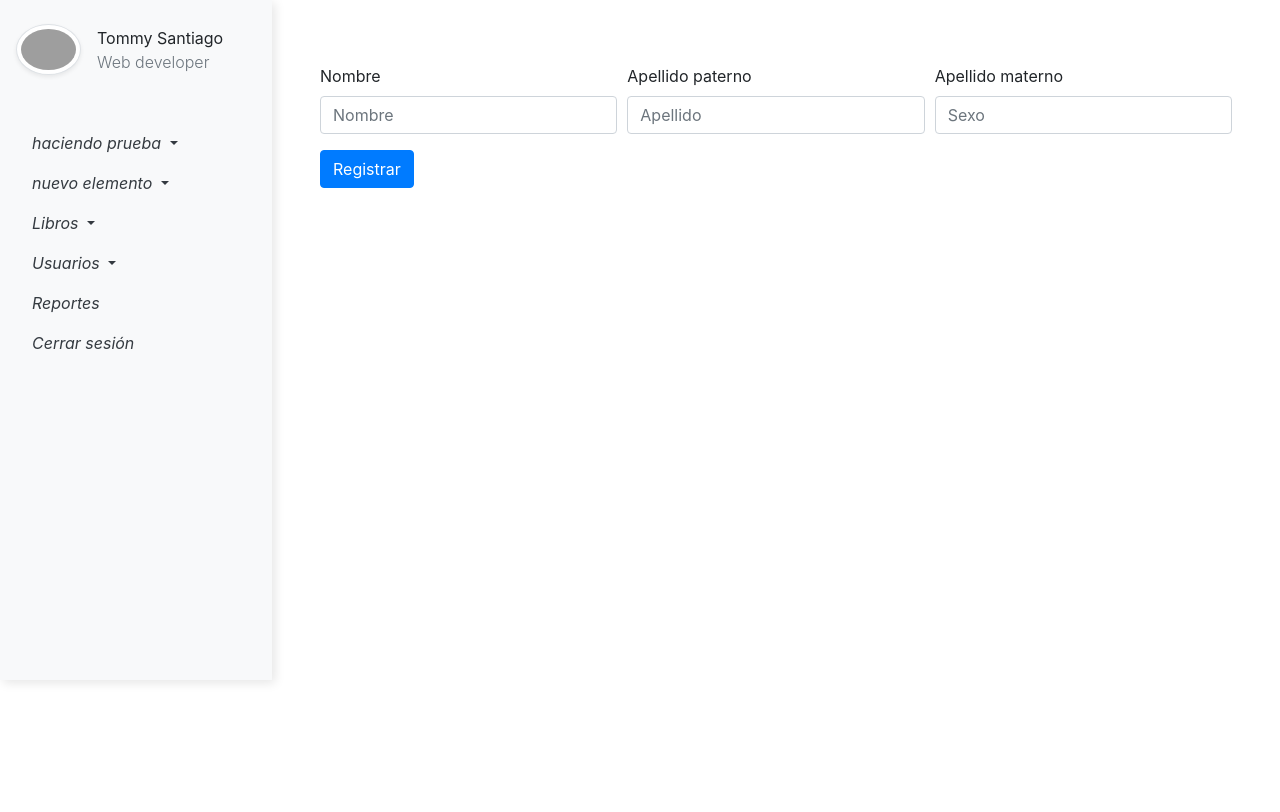
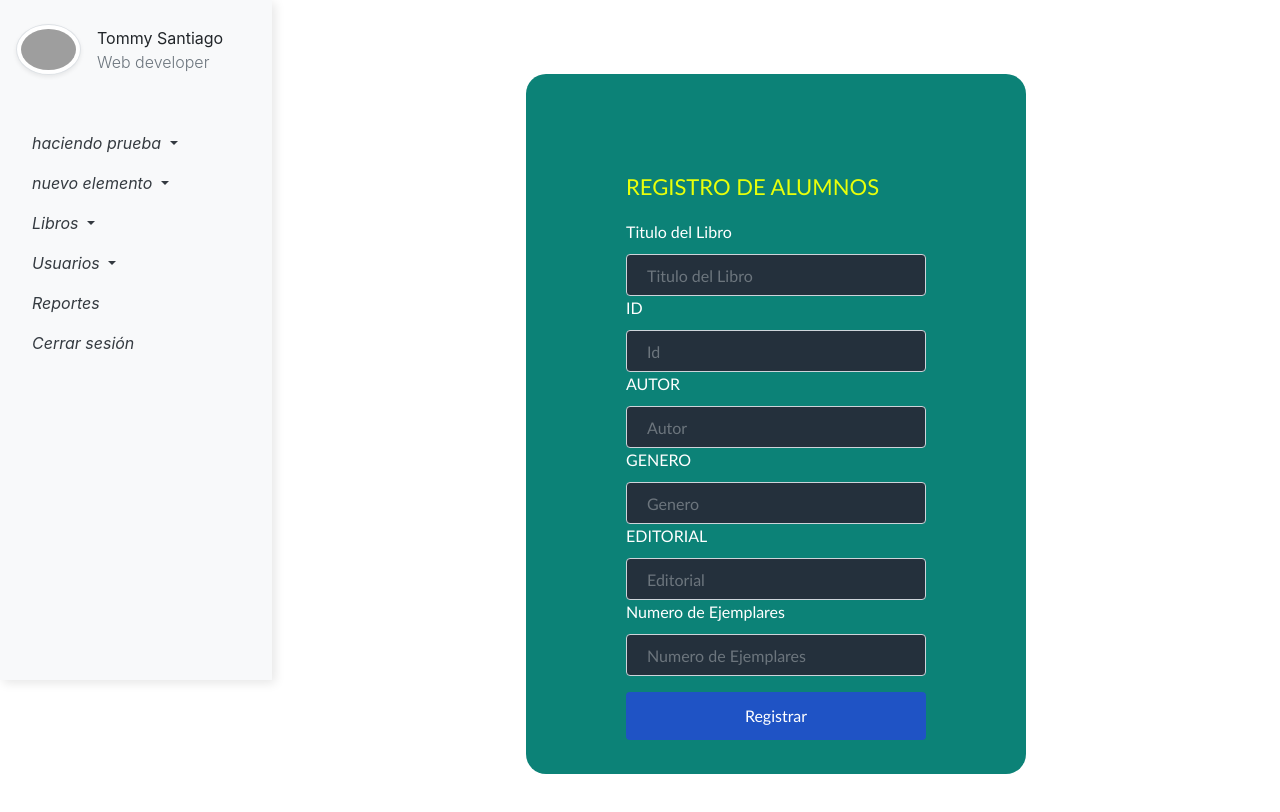
Before and after one commit to msantiago0893/library-front-web, an Angular app: page /home/registerBook in a window 1280 px wide. Shown: the top 812 px of the page. Built offline with nearby package versions, Linux system fonts and the light colour scheme; grey boxes are pictures that could not be loaded.

Commit message:
form registers books

```diff
--- a/src/app/register-book/register-book.component.html
+++ b/src/app/register-book/register-book.component.html
@@ -1,20 +1,32 @@
 
 <form [formGroup]='miFormulario' (ngSubmit)='guardarCambios()' novalidate=''>
 
-    <div class="form-row">
-      <div class="form-group col-md-4">
-        <label for="inputEmail4">Nombre</label>
-        <input class="form-control" type="text" class="form-control" placeholder="Nombre" formControlName="nombre">
+     <div class="form-row form-register-content">
+       <h2 class="form-registerh4 tex-center">REGISTRO DE ALUMNOS</h2>
+        <div class="form-group ">
+          <label>Titulo  del Libro</label>
+          <input class="form-control form-register" type="text" placeholder="Titulo del Libro" formControlName="Titulo del Libro">
+        </div>
+      <div class="form-group ">
+          <label>ID</label>
+          <input class="form-control form-register" type="text" placeholder="Id" formControlName="Id">
+        </div>
+       <div class="form-group ">
+          <label>AUTOR</label>
+          <input class="form-control form-register" type="text" placeholder="Autor" formControlName="Autor">
+        </div>
+        <div class="form-group ">
+          <label>GENERO</label>
+          <input class="form-control form-register" type="text" placeholder="Genero" formControlName="Genero">
+        </div>
+       <div class="form-group ">
+          <label>EDITORIAL</label>
+          <input class="form-control form-register" type="text" placeholder="Editorial" formControlName="Editorial">
+        </div>
+        <div class="form-group ">
+          <label>Numero de Ejemplares</label>
+          <input class="form-control form-register" type="text" placeholder="Numero de Ejemplares" formControlName="Num.ejemplares">
+        </div>
+         <button type="submit" class="btn btn-primary form-registerbotton ">Registrar</button>
       </div>
-      <div class="form-group col-md-4">
-        <label for="inputPassword4">Apellido paterno</label>
-        <input class="form-control" type="text" class="form-control" placeholder="Apellido" formControlName="apellido">
-      </div>
-      <div class="form-group col-md-4">
-        <label for="inputPassword4">Apellido materno</label>
-        <input class="form-control" type="text" class="form-control" placeholder="Sexo" formControlName="sexo">
-      </div>
-    </div>
-
-    <button type="submit" class="btn btn-primary">Registrar</button>
   </form>
--- a/src/app/register-book/register-book.component.sass
+++ b/src/app/register-book/register-book.component.sass
@@ -0,0 +1,50 @@
+*
+    margin:0
+    padding:0
+    box-sizing: border-box
+
+.form-registerh4
+    font-size: 22px
+    margin-bottom: 20px
+    color: #e8ff0a
+
+.form-register-content
+    width: 500px
+    height:700px
+    background:#0c8277
+    padding: 100px
+    margin: auto
+    margin-top: 10px
+    border-radius: 20px
+    font-family: 'calibri'
+    color: white
+    text-decoration: none
+.form-register
+    width: 300px
+    background:#24303c
+    padding: 20px
+    margin: auto
+    margin-top: 10px
+    border-radius: 4px
+    font-family: 'calibri'
+    color: white
+    text-decoration: none
+
+.controls
+    width: 100%
+    background: #14eb4a
+    padding: 10px
+    border-radius: 4px
+    margin-bottom: 16px
+    border: 1px solid #054ce6
+    font-family: 'calibri'
+    font-size: 18px
+
+.form-registerbotton
+    width: 100%
+    background: #1f53c5
+    border: none
+    padding: 12px
+    color: white
+    margin: 16px 0
+    font-size: 16px
--- a/src/app/register-book/register-book.component.ts
+++ b/src/app/register-book/register-book.component.ts
@@ -15,16 +15,25 @@
   constructor() {
 
     this.miFormulario = new FormGroup({
-      'nombre': new FormControl('', [
+      'Titulo del Libro': new FormControl('', [
         Validators.required,
-        Validators.minLength(3)
+        Validators.minLength(6)
       ]),
-      'apellido': new FormControl('', [
+      'Id': new FormControl('', [
         Validators.required
       ]),
-      'sexo': new FormControl('', [
+      'Autor': new FormControl('', [
         Validators.required
       ]),
+      'Editorial': new FormControl('', [
+        Validators.required
+      ]),
+      'Genero':new FormControl('', [
+        Validators.required
+      ]),
+      'Num.ejemplares': new FormControl('', [
+        Validators.required
+      ])
     });
 
   }
--- a/src/app/vinculo1/vinculo1.component.html
+++ b/src/app/vinculo1/vinculo1.component.html
@@ -5,3 +5,4 @@
     viejo molino, al mediano un asno y al pequeño, un gato.
     El menor de los chicos se lamentaba ante sus hermanos
     por lo poco que le había correspondido.</p>
+    <ul class="listing">
```
